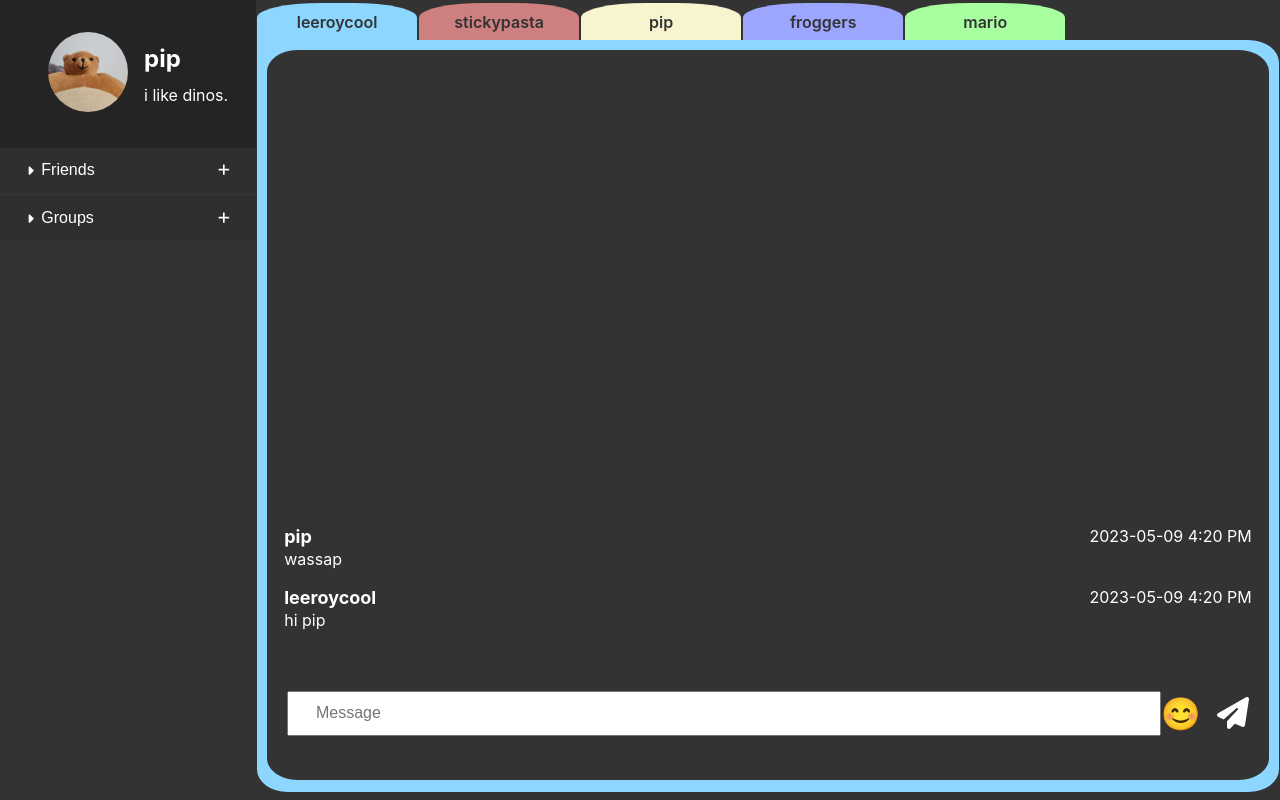
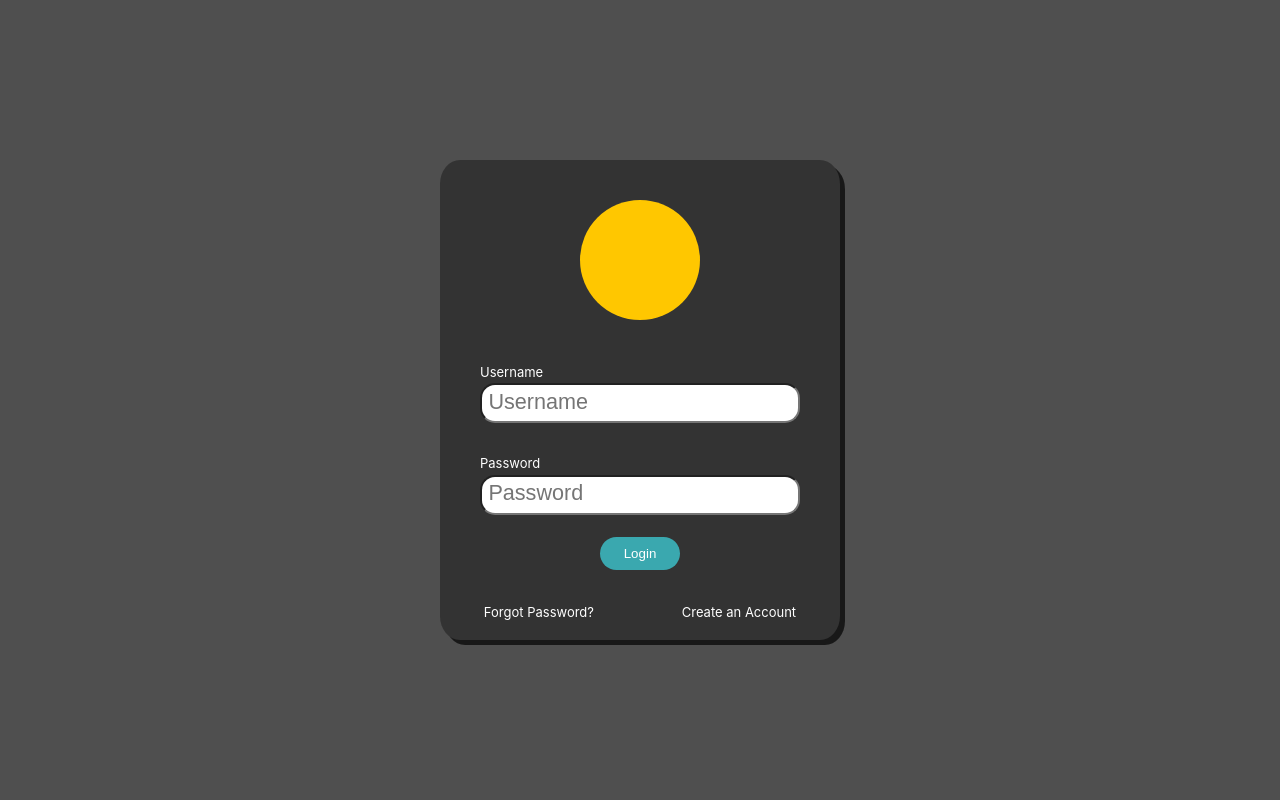
Before and after one commit to leeroygomos/blabber, a React (Create React App) app in the folder client/: page /login in a window 1280 px wide. Built offline with nearby package versions, Linux system fonts and the light colour scheme.

Commit message:
added login page

```diff
--- a/client/package.json
+++ b/client/package.json
@@ -15,6 +15,7 @@
     "electron": "^24.1.2",
     "react": "^18.2.0",
     "react-dom": "^18.2.0",
+    "react-router-dom": "^6.12.1",
     "react-scripts": "5.0.1",
     "socket.io-client": "^4.6.1",
     "web-vitals": "^2.1.4"
--- /dev/null
+++ b/client/src/components/Login/Login.css
@@ -0,0 +1,87 @@
+.login-container{
+    display: flex;
+    justify-content: center;
+    align-items: center;
+    height: 100%;
+    background-color: #000000b0;
+}
+
+.login {
+    display: flex;
+    flex-direction: column;
+    align-items: center;
+    background-color: #333333;
+    color: white;
+    height: 30rem;
+    width: 25rem;
+    border-radius: 5%;
+    justify-content: space-between;
+    box-shadow: 5px 5px #000000b0;
+}
+
+.image {
+    margin-top: 10%;
+    width: 30%;
+    height: 25%;
+    border-radius: 100%;
+    background-color: #FFC700;
+}
+
+.login-form {
+    display: flex;
+    flex-direction: column;
+    justify-content: center;
+    width: 80%;
+}
+
+.input-text {
+    width: 100%;
+    height: 3rem;
+    border-radius: 15px;
+    padding-left: 2%;
+    font-size: large;
+    box-sizing: border-box;
+    outline-color: white;
+    outline-width: 0;
+}
+
+.label {
+    padding-top: 10%;
+    font-size: small;
+    padding-bottom: 1%;
+}
+
+.input-button {
+    height: 15%;
+    width: 25%;
+    background-color: #3AA8AF;
+    color: white;
+    border-style: none;
+    margin: 7%;
+    align-self: center;
+    border-radius: 25px;
+}
+
+.input-button:hover{
+    cursor: pointer;
+    transform: scale(1.1);
+}
+
+.login-footer{
+    width: 100%;
+    display: flex;
+    justify-content:space-around;
+    bottom: 0;
+    padding-bottom: 5%;
+}
+
+.login-footer a{
+    color: white;
+    text-decoration: none;
+    font-size: small;
+}
+
+.login-footer a:hover{
+    cursor: pointer;
+    color: #3AA8AF;
+}
--- /dev/null
+++ b/client/src/components/Login/Login.jsx
@@ -0,0 +1,27 @@
+import "./Login.css";
+
+export default function Login(){
+
+    const login = () => {
+        //TODO: login
+    }
+
+    return (
+        <div className="login-container">
+            <div className="login">
+                <div className="image"></div>
+                <form className="login-form" onSubmit={() => login()}>
+                    <label className="label">Username</label>
+                    <input className="input-text" type="text" name="username" placeholder="Username" />
+                    <label className="label">Password</label>
+                    <input className="input-text" type="password" name="password" placeholder="Password" />
+                    <button className='input-button' type="submit">Login</button>
+                </form>
+                <footer className="login-footer">
+                    <a href="#">Forgot Password?</a>
+                    <a href="#">Create an Account</a>
+                </footer>
+            </div>
+        </div>
+    );
+}
--- a/client/src/index.js
+++ b/client/src/index.js
@@ -1,13 +1,20 @@
 import React from 'react';
 import ReactDOM from 'react-dom/client';
+import { BrowserRouter, Route, Routes } from 'react-router-dom';
 import './index.css';
 import App from './App';
+import Login from './components/Login/Login';
 import reportWebVitals from './reportWebVitals';
 
 const root = ReactDOM.createRoot(document.getElementById('root'));
 root.render(
   <React.StrictMode>
-    <App />
+    <BrowserRouter>
+      <Routes>
+        <Route path="/login" element={<Login />}/>
+        <Route path="/" element={<App />}/>
+      </Routes>
+    </BrowserRouter>
   </React.StrictMode>
 );
 
```
Also changed, not shown: 1 other file (tests, documents, lock files or other folders).
